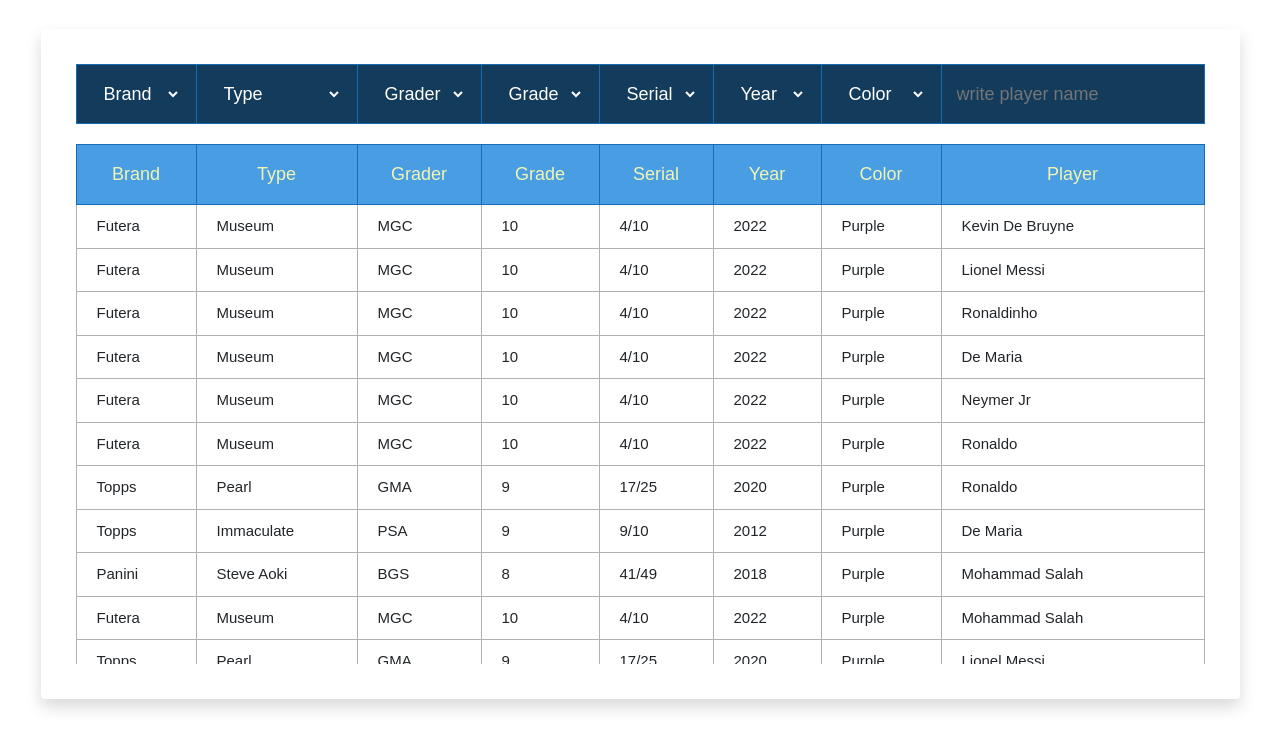
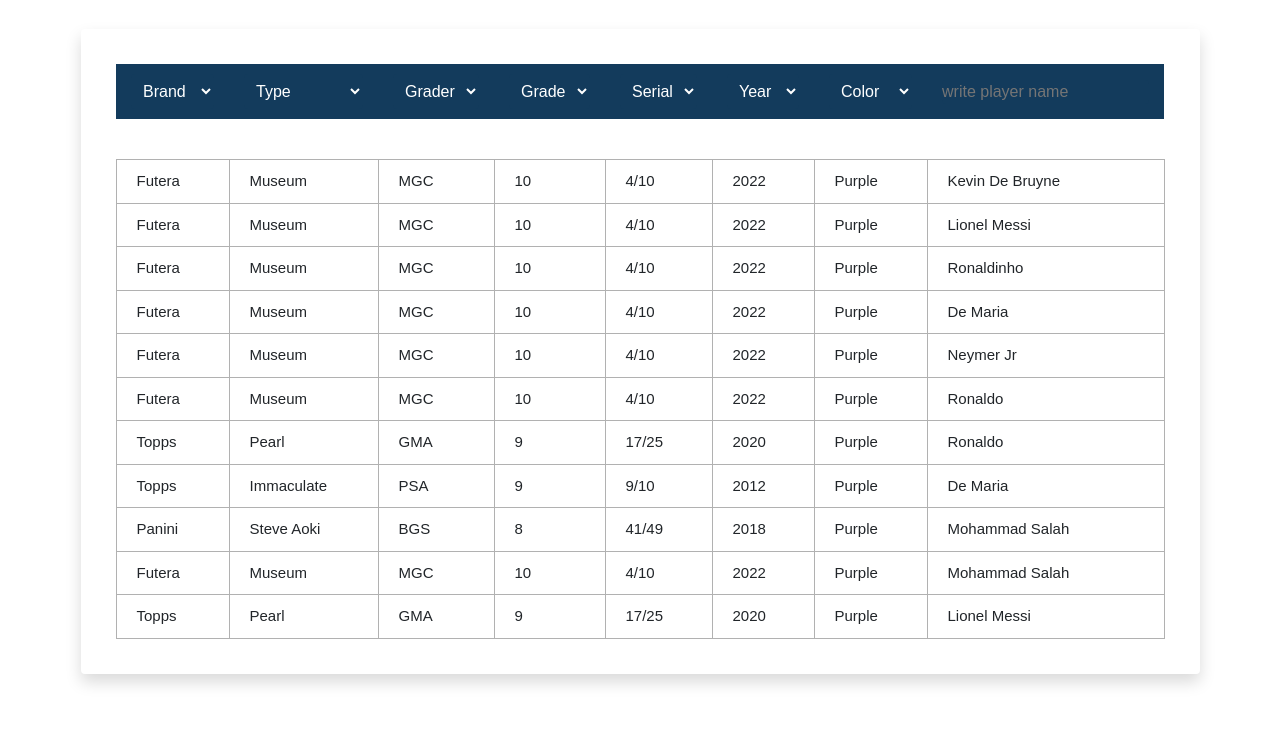
Before and after one commit to Sabbirfeni/DataFilterWithMultipleCondition, a plain HTML site: page index.html in a window 1280 px wide. Shown: the part 81-812 px from the top of the page. Drawn offline with nearby package versions, Linux system fonts and the light colour scheme.

Commit message:
xsls file to html functions added

```diff
--- a/css_final.css
+++ b/css_final.css
@@ -69,7 +69,7 @@
     color: #fff;
 }
 
-table th {
+#sjs-A1, #sjs-B1, #sjs-C1, #sjs-D1, #sjs-E1, #sjs-F1, #sjs-G1, #sjs-H1 {
     position: sticky;
     top: 0px;
     background-color: #499de2;
@@ -77,7 +77,7 @@
     text-align: center;
     font-weight: normal;
     font-size: 18px;
-    border: 0.4px solid #146db6;
+    /* border: 0.4px solid #146db6; */
 }
 
 
@@ -100,7 +100,7 @@
 .blank__thead th {
     background-color: #00000000;
     border: none;
-    padding: 10px;
+    padding: 20px;
 }
 
 .autocomplete-items {
--- a/index.html
+++ b/index.html
@@ -10,8 +10,9 @@
 
     <link href="https://cdn.jsdelivr.net/npm/bootstrap@5.2.2/dist/css/bootstrap.min.css" rel="stylesheet" integrity="sha384-Zenh87qX5JnK2Jl0vWa8Ck2rdkQ2Bzep5IDxbcnCeuOxjzrPF/et3URy9Bv1WTRi" crossorigin="anonymous">
     <title>Search data</title>
+    <script src="https://cdnjs.cloudflare.com/ajax/libs/xlsx/0.18.5/xlsx.full.min.js" integrity="sha512-r22gChDnGvBylk90+2e/ycr3RVrDi8DIOkIGNhJlKfuyQM4tIRAI062MaV8sfjQKYVGjOBaZBOA87z+IhZE9DA==" crossorigin="anonymous" referrerpolicy="no-referrer"></script>
+</head>
 
-</head>
   <body>
 
 
@@ -75,28 +76,19 @@
                 </thead>
 
                 <thead class="blank__thead">
-                    <th col-index = 1></th>
-                    <th col-index = 2></th>
-                    <th col-index = 3></th>
-                    <th col-index = 4></th>
-                    <th col-index = 5></th>
-                    <th col-index = 6></th>
-                    <th col-index = 7></th>
-                    <th col-index = 8></th>
+                    <th></th>
+                    <th></th>
+                    <th></th>
+                    <th></th>
+                    <th></th>
+                    <th></th>
+                    <th></th>
+                    <th></th>
                 </thead>
 
-                <thead class="thead__only-name">
-                    <th col-index = 1 class="p-3">Brand</th>
-                    <th col-index = 2>Type</th>
-                    <th col-index = 3>Grader</th>
-                    <th col-index = 4>Grade</th>
-                    <th col-index = 5>Serial</th>
-                    <th col-index = 6>Year</th>
-                    <th col-index = 7>Color</th>
-                    <th col-index = 8>Player</th>
-                </thead>
 
-                <tbody>
+
+                <tbody class="table__body">
 
 
                     <tr>
@@ -213,6 +205,8 @@
 
 
                 </tbody>
+
+
             </table>
         </div>
     </div>
```
Also changed, not shown: filter.js (+24 -0 lines), 1 other file.
